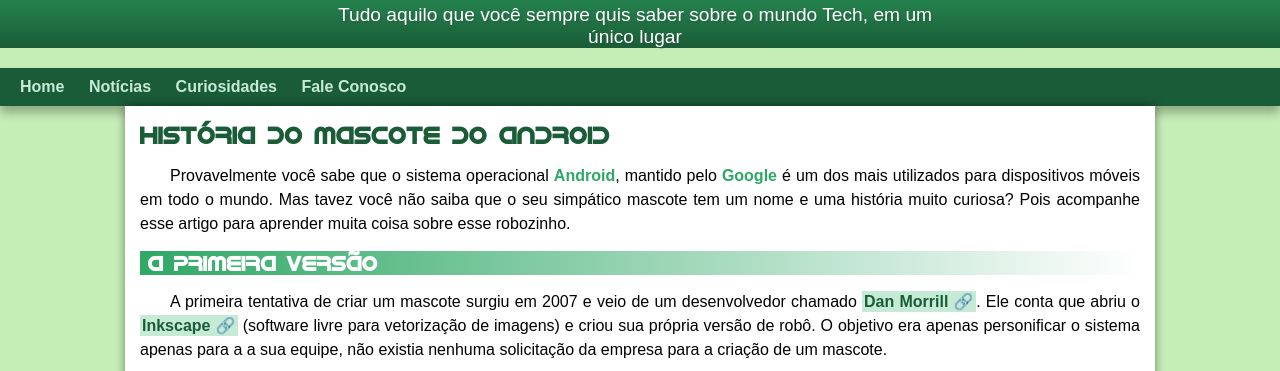
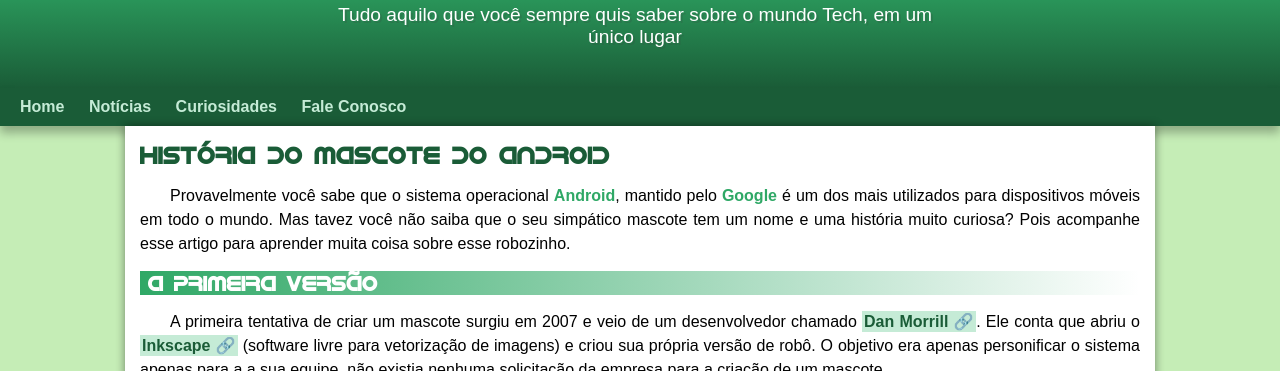
Before and after one commit to raphaelbusquet/Projeto-Android, a plain HTML site: page index.html in a window 1280 px wide. Shown: the part 113-484 px from the top of the page. Drawn offline with Linux system fonts and the light colour scheme; a web font is replaced by a local one.

Commit message:
Mudei o margin pelo padding

```diff
--- a/estilo/style.css
+++ b/estilo/style.css
@@ -63,7 +63,7 @@ header > p {
     padding-left: 1opx;
     padding-right: 10px;
     margin: auto;
-    margin-bottom: 20px;
+    padding-bottom: 40px;
     text-shadow: 2px 2px 0px rgba(61, 59, 59, 0.196);
 }
 
```
